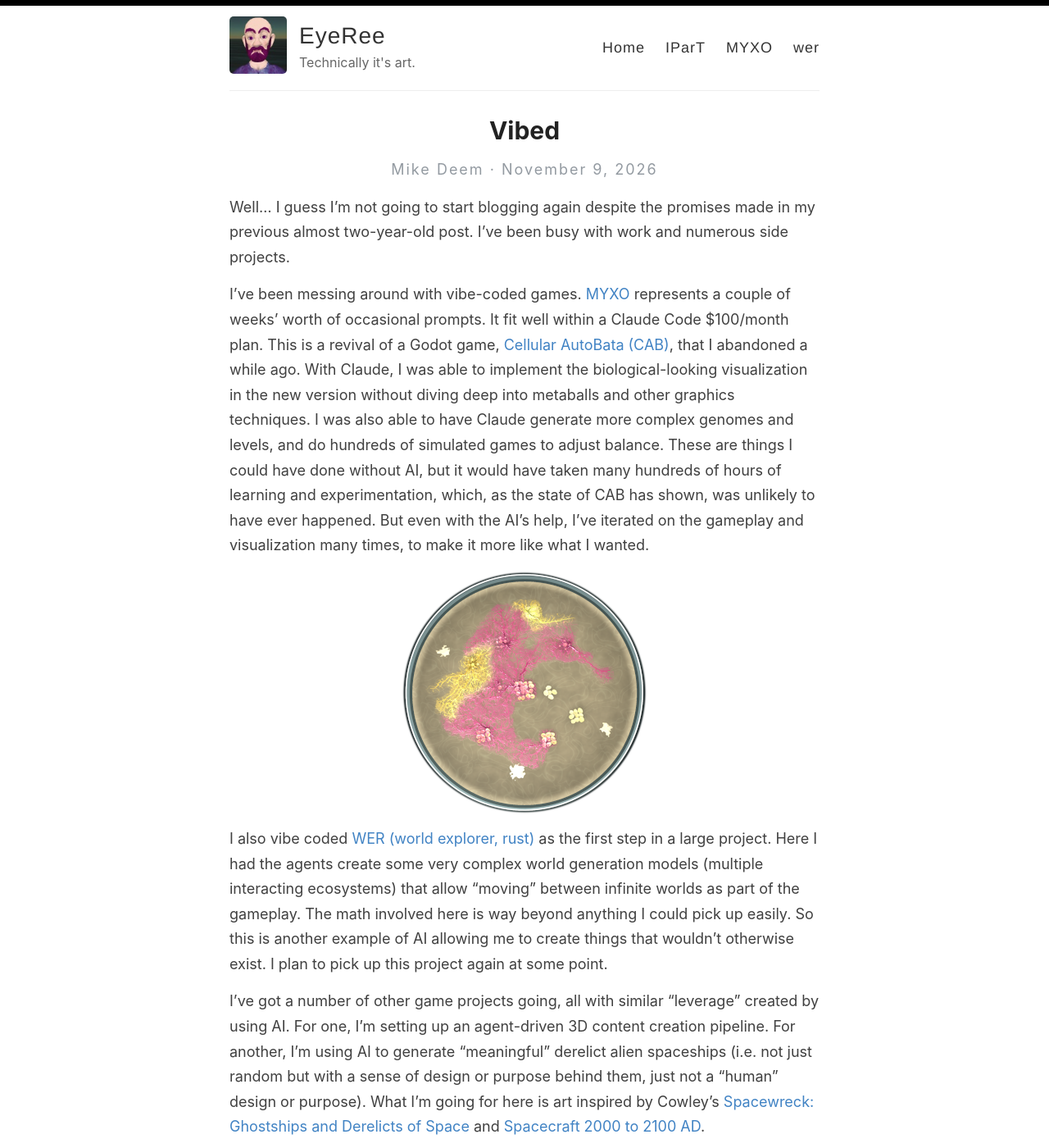
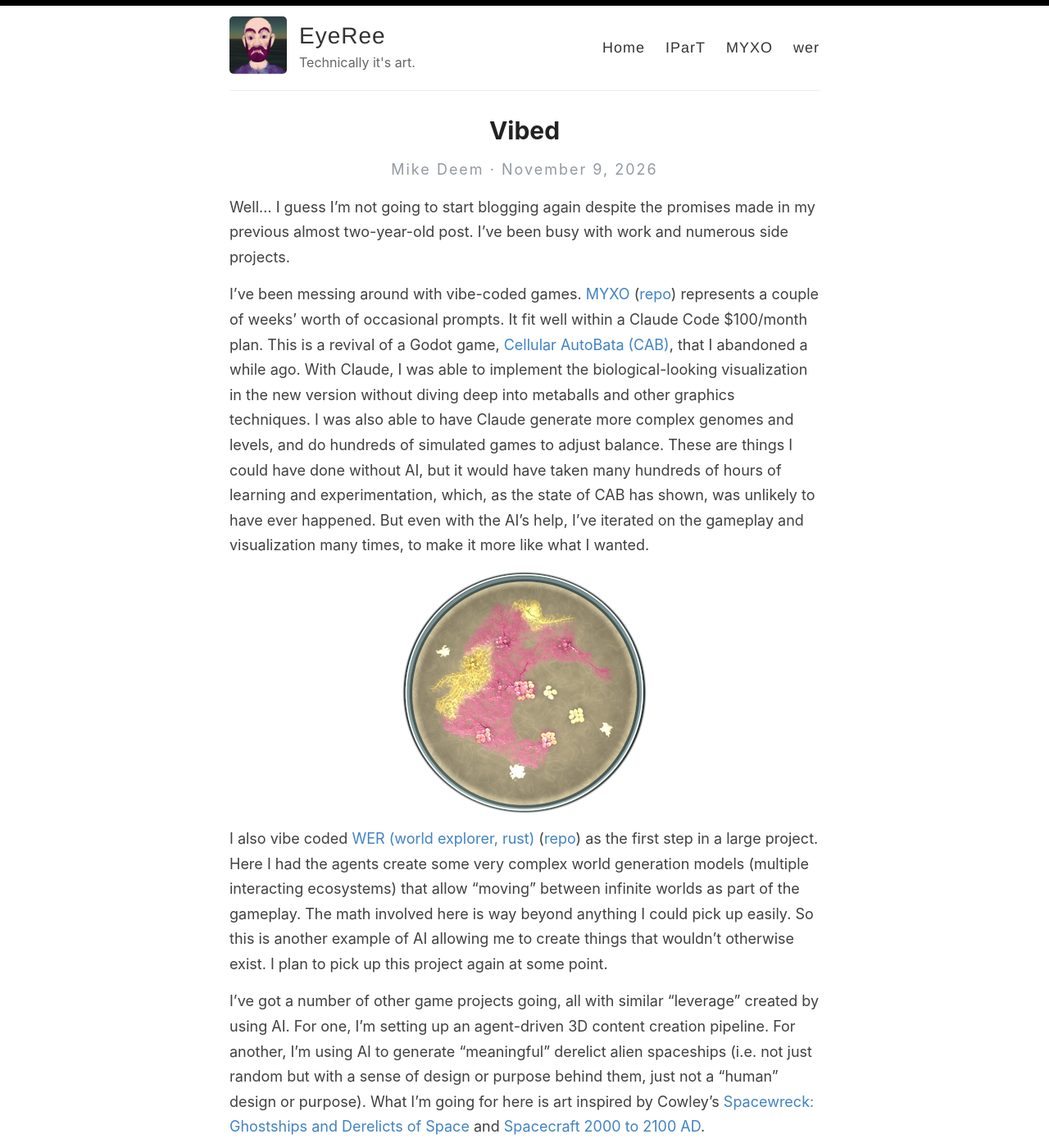
Before and after one commit to eyeree/eyeree.github.io, a Jekyll site: the page built from _posts/2026-11-09-vibed.md, in a window 1280 px wide and 1400 px high. Shown: the whole window at 82% size. Built offline with Jekyll 4.4.1, drawn with Linux system fonts in a browser that asks for light colours.

Commit message:
added repo links

```diff
--- a/_posts/2026-11-09-vibed.md
+++ b/_posts/2026-11-09-vibed.md
@@ -8,7 +8,7 @@ date: "2026-11-09"
 Well... I guess I'm not going to start blogging again despite the promises made in my previous
 almost two-year-old post. I've been busy with work and numerous side projects.
 
-I've been messing around with vibe-coded games. [MYXO](https://eyeree.art/petri/) represents a
+I've been messing around with vibe-coded games. [MYXO](https://eyeree.art/petri/) ([repo](https://github.com/eyeree/petri)) represents a
 couple of weeks’ worth of occasional prompts. It fit well within a Claude Code $100/month plan. This
 is a revival of a Godot game, [Cellular AutoBata (CAB)](https://eyeree.art/cab/), that I abandoned a
 while ago. With Claude, I was able to implement the biological-looking visualization in the new
@@ -21,12 +21,12 @@ times, to make it more like what I wanted.
 
 ![MYXO Screen Shot](/images/2026/myxo-300.png)
 
-I also vibe coded [WER (world explorer, rust)](https://eyeree.art/wer/) as the first step in a large
-project. Here I had the agents create some very complex world generation models (multiple
-interacting ecosystems) that allow "moving" between infinite worlds as part of the gameplay. The
-math involved here is way beyond anything I could pick up easily. So this is another example of AI
-allowing me to create things that wouldn't otherwise exist. I plan to pick up this project again at
-some point.
+I also vibe coded [WER (world explorer, rust)](https://eyeree.art/wer/)
+([repo](https://github.com/eyeree/wer)) as the first step in a large project. Here I had the agents
+create some very complex world generation models (multiple interacting ecosystems) that allow
+"moving" between infinite worlds as part of the gameplay. The math involved here is way beyond
+anything I could pick up easily. So this is another example of AI allowing me to create things that
+wouldn't otherwise exist. I plan to pick up this project again at some point.
 
 I've got a number of other game projects going, all with similar "leverage" created by using AI. For
 one, I'm setting up an agent-driven 3D content creation pipeline. For another, I'm using AI to
```
